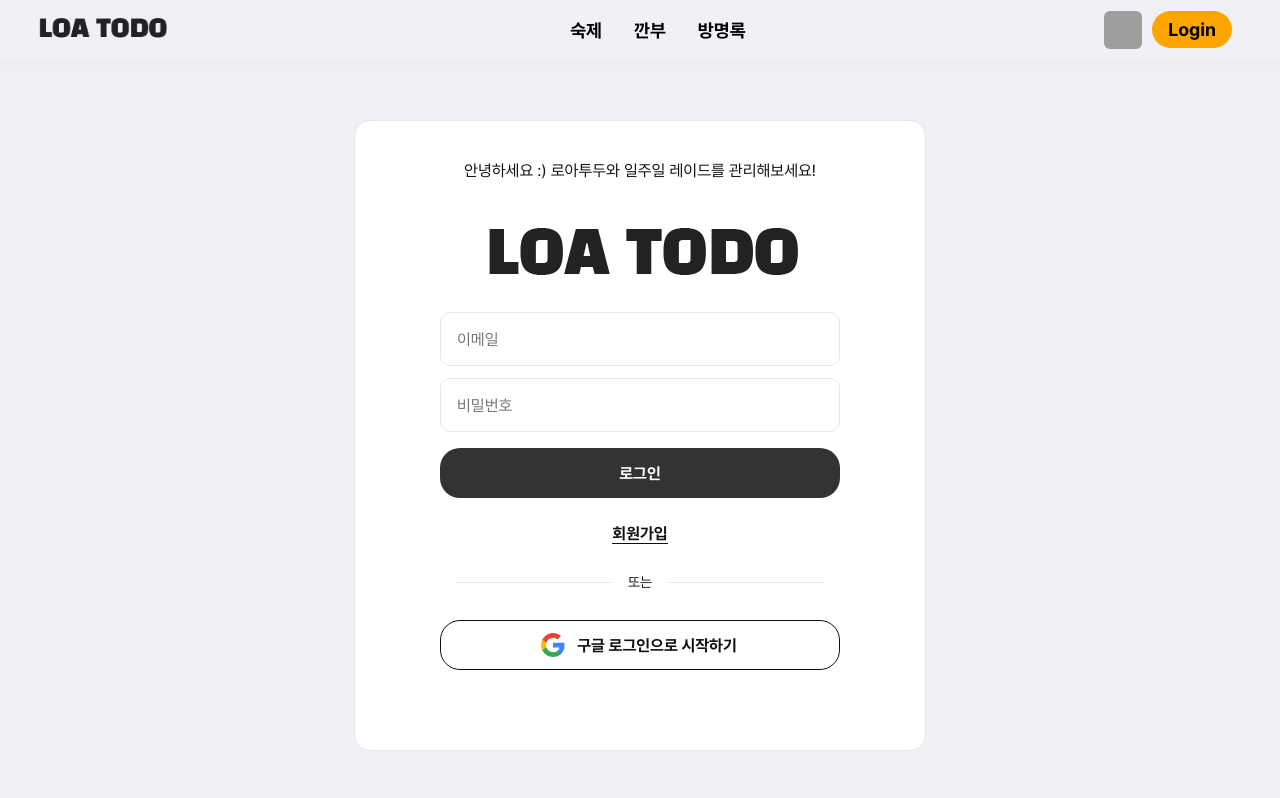
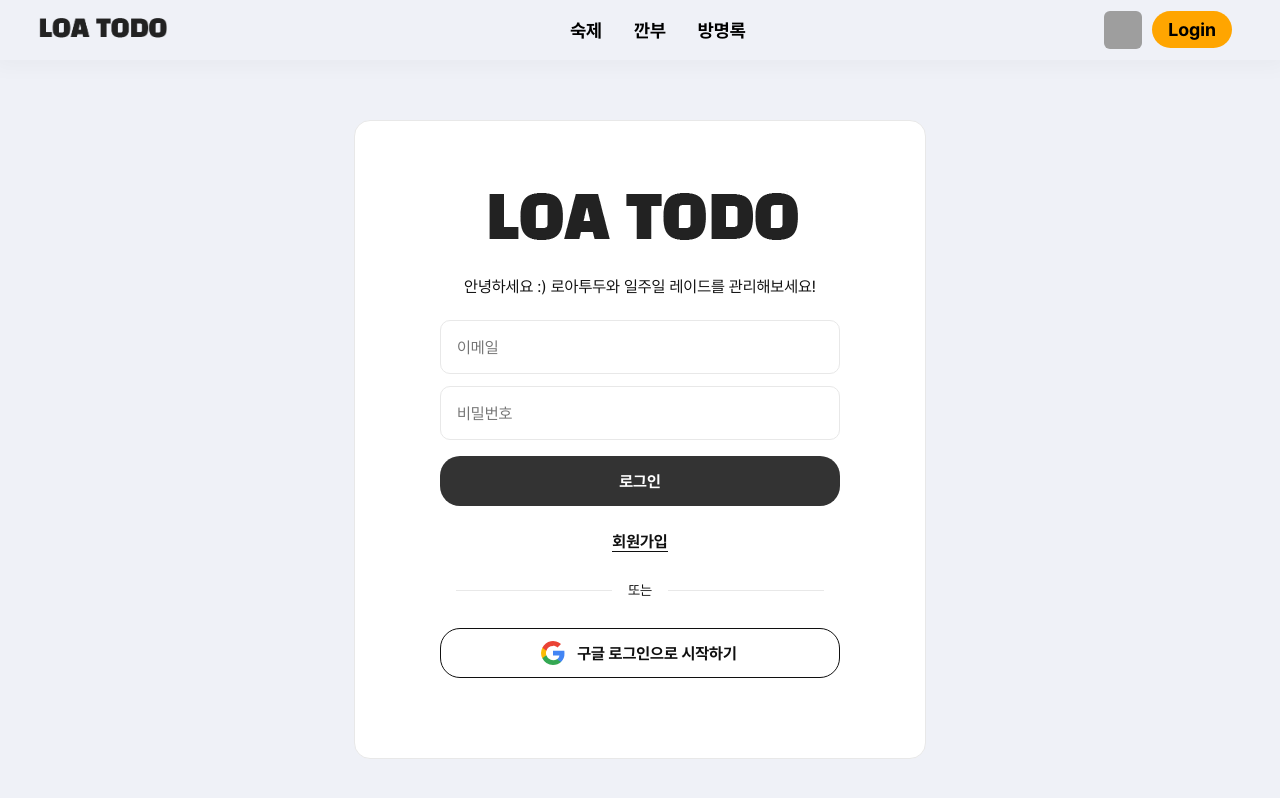
Before and after one commit to minhyeok2487/LostarkTodoFrontend, a React (Create React App) app: page /todo in a window 1280 px wide. Built offline with nearby package versions, Linux system fonts and the light colour scheme; grey boxes are pictures that could not be loaded.

Commit message:
문구 위치 수정

```diff
--- a/src/components/auth/Login.jsx
+++ b/src/components/auth/Login.jsx
@@ -60,8 +60,8 @@ function Login({message = null, isDarkMode, loginName, setLoginName}) {
     return (
         <div className="auth-container">
             {/*메시지 받으면 보임 (ex. 비로그인 상태에서 숙제, 깐부탭 클릭 시)*/}
+            <Logo isDarkMode={isDarkMode}/>
             <div className="message">{message}</div>
-            <Logo isDarkMode={isDarkMode}/>
             <div className="login-wrap">
                 <InputBox
                     className={"login"}
--- a/src/style/Auth.css
+++ b/src/style/Auth.css
@@ -1,7 +1,7 @@
 @import url('/src/App.css');
 
 .auth-container{display:flex;flex-direction:column;max-width:450px;width:100%;margin:60px auto;padding:40px 60px 80px 60px;align-items:center;border:1px solid #e8e8e8;background:#fff;border-radius:16px;box-sizing:content-box}
-.auth-container .message{font-weight:400;color:#101010;margin-bottom:16px;}
+.auth-container .message{font-weight:400;color:#101010;margin-bottom:24px;}
 .auth-container .input-box{position:relative;width:100%;text-align:left;}
 .auth-container .input-box input{font-weight:400;font-size:16px;width:100%;height:30px;padding:26px 16px;border:1px solid #e8e8e8;border-radius:10px;color:#101010;box-sizing:border-box;}
 .auth-container .input-box input:read-only{background-color:#f3f3f3;}
```
